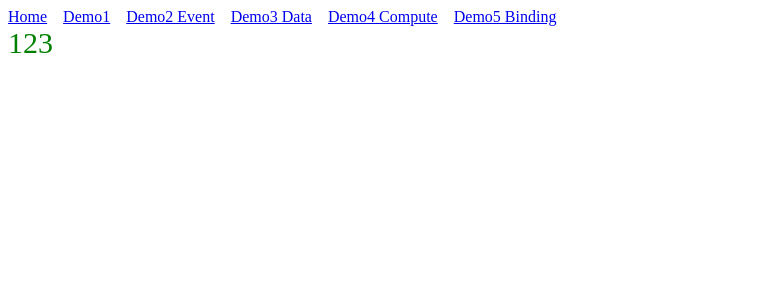
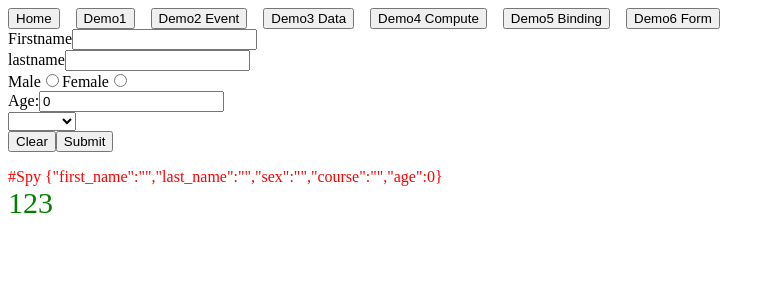
Before and after one commit to supakjack/vue-cli-tutorial, a Vue app: page /demo6 in a window 1280 px wide. Shown: the top 300 px of the page, without its empty margins (0-775 px from the left). Built offline with nearby package versions, Linux system fonts and the light colour scheme.

Commit message:
vueee
vuee

```diff
--- a/src/App.vue
+++ b/src/App.vue
@@ -2,22 +2,39 @@
   <div id="app">
     <ul>
       <li>
-        <router-link to="/">Home</router-link>
+        <router-link to="/">
+          <button>Home</button>
+        </router-link>
       </li>
       <li>
-        <router-link to="/demo1">Demo1</router-link>
+        <router-link to="/demo1">
+          <button>Demo1</button>
+        </router-link>
       </li>
       <li>
-        <router-link to="/demo2">Demo2 Event</router-link>
+        <router-link to="/demo2">
+          <button>Demo2 Event</button>
+        </router-link>
       </li>
       <li>
-        <router-link to="/demo3">Demo3 Data</router-link>
+        <router-link to="/demo3">
+          <button>Demo3 Data</button>
+        </router-link>
       </li>
       <li>
-        <router-link to="/demo4">Demo4 Compute</router-link>
+        <router-link to="/demo4">
+          <button>Demo4 Compute</button>
+        </router-link>
       </li>
       <li>
-        <router-link to="/demo5">Demo5 Binding</router-link>
+        <router-link to="/demo5">
+          <button>Demo5 Binding</button>
+        </router-link>
+      </li>
+       <li>
+        <router-link to="/demo6">
+          <button>Demo6 Form</button>
+        </router-link>
       </li>
     </ul>
     <router-view></router-view>
@@ -32,23 +49,23 @@ export default {
 </script>
 
 <style scoped>
-  ul{
+ul {
   margin: 0;
   padding: 0;
 }
-  li{
+li {
   display: inline;
   margin-right: 1rem;
 }
 
-.title{
+.title {
   font-size: 30px;
   color: green;
 }
 </style>
 
 <style>
-  .content{
+.content {
   color: violet;
 }
 </style>
--- a/src/router/index.js
+++ b/src/router/index.js
@@ -6,6 +6,7 @@ import Demo2_EventMethod from '../views/Demo2_EventMethod.vue'
 import  Demo3_Data from '../views/Demo3_Data.vue'
 import Demo4_Compute from '../views/Demo4_Compute.vue'
 import Abc from '../views/Demo5_Binding.vue'
+import Demo6_Form from '../views/Demo6_Form.vue'
 
 Vue.use(VueRouter)
 
@@ -39,6 +40,11 @@ const routes = [
     path:"/demo5",
     name:"demo5",
     component:Abc
+  },
+  {
+    path:"/demo6",
+    name:"demo6",
+    component:Demo6_Form
   }
 ]
 
--- a/src/views/Demo5_Binding.vue
+++ b/src/views/Demo5_Binding.vue
@@ -1,8 +1,12 @@
 <template>
   <div id="demo5">
     <img v-bind:src="imageUrl" v-bind:height="height" />
-    <br>
-    <a :href="link">jack mobile</a>
+    <br />
+    <a :href="link">Jack Github</a>
+    <a :class="[false?error:'',important]">jack mobile class</a>
+    <a :style="{color,fontSize:fontSize}">jack mobile style</a>
+    <a :style="isActive?styleObj:''">jack mobile style object</a>
+    <button @click="isActive=!isActive">ToogleActive</button>
   </div>
 </template>
 
@@ -14,11 +18,27 @@ export default {
       imageUrl:
         "https://images.unsplash.com/photo-1515415912532-e9d60b5b9f0d?ixlib=rb-1.2.1&ixid=eyJhcHBfaWQiOjEyMDd9&auto=format&fit=crop&w=1350&q=80",
       height: 50,
-      link: "http://github.com/supakjack"
+      link: "http://github.com/supakjack",
+      error: "error_class",
+      important: "important",
+      color: "greeen",
+      fontSize: "30px",
+      styleObj: {
+        backgroundColor: "yellow",
+        color: "green"
+      },
+      isActive: false
     };
   }
 };
 </script>
 
 <style>
+.error_class {
+  background: red;
+  color: white;
+}
+.important {
+  font-size: 5rem;
+}
 </style>
--- /dev/null
+++ b/src/views/Demo6_Form.vue
@@ -0,0 +1,89 @@
+<template>
+  <div id="demo9">
+    <form v-on:submit="submit">
+      <!-- firstname -->
+      <div>
+        <label for="first_name">Firstname</label>
+        <input type="text" name="first_name" id="first_name" v-model.trim="application.first_name" />
+      </div>
+
+      <!-- lastname -->
+      <div>
+        <label for="first_name">lastname</label>
+        <input type="text" name="last_name" id="last_name" v-model.trim.lazy="application.last_name" />
+      </div>
+
+      <!-- sex -->
+      <div>
+        <label for="sex">Male</label>
+        <input type="radio" name="sex" value="male" v-model="application.sex" />
+
+        <label for="sex">Female</label>
+        <input type="radio" name="sex" value="female" v-model="application.sex" />
+      </div>
+
+      <!-- Age -->
+      <div>
+        <label for="age">Age:</label>
+        <input type="number" v-model.number="application.age" />
+      </div>
+
+      <!-- courses -->
+      <div>
+        <select name="course" v-model="application.course">
+          <option value="react">React</option>
+          <option value="angular">Angular</option>
+          <option value="vue">vue</option>
+        </select>
+      </div>
+
+      <!-- button -->
+      <button type="button" @click.exact="clear()" @click.alt="useDefault()">Clear</button>
+      <button type="submit">Submit</button>
+    </form>
+    <div style="margin-top: 16px; color:red;">#Spy {{JSON.stringify(application)}}</div>
+  </div>
+</template>
+
+<script>
+export default {
+  name: "Demo6",
+  methods: {
+    submit(event) {
+      event.preventDefault();
+      alert(JSON.stringify(this.application));
+    },
+    clear() {
+      this.application = {
+        first_name: "",
+        last_name: "",
+        sex: "",
+        course: "",
+        age: 0
+      };
+    },
+    useDefault() {
+      this.application = {
+        first_name: "UNKNOW",
+        last_name: "UNKNOW",
+        sex: "male",
+        course: "vue",
+        age: 10
+      };
+    }
+  },
+  data() {
+    return {
+      application: {
+        first_name: "",
+        last_name: "",
+        sex: "",
+        course: "",
+        age: 0
+      }
+    };
+  }
+};
+</script>
+<style>
+</style>
```
Lines whose indentation alone changed are shown as unchanged.
